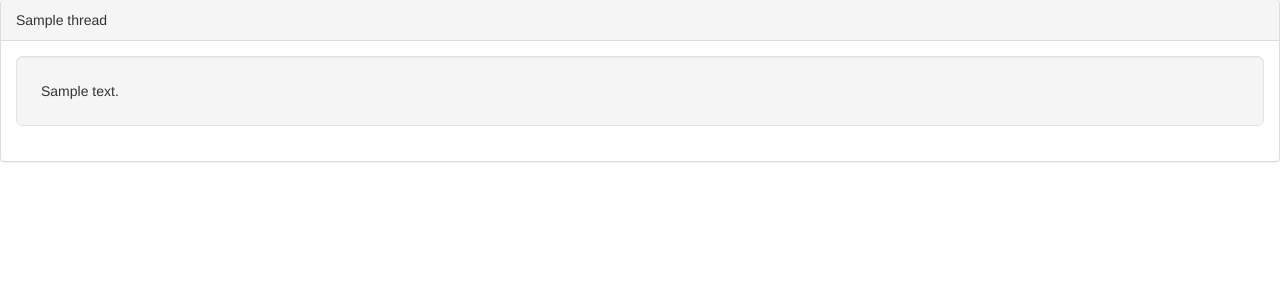
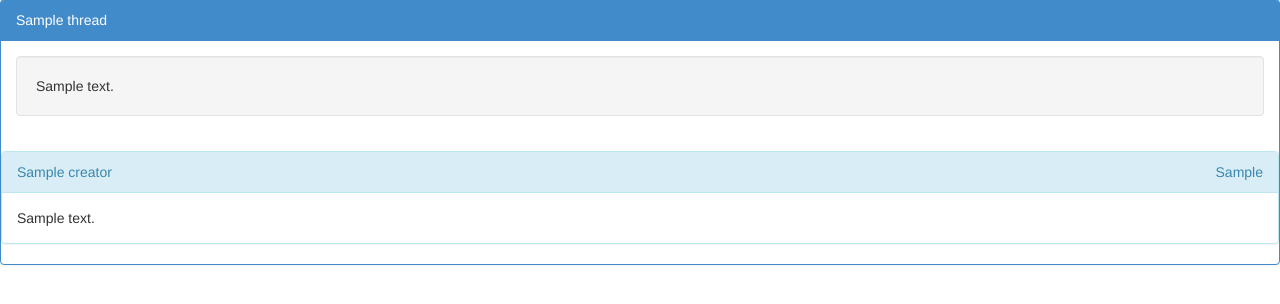
Before and after one commit to sixthshift/lmsunsw, a Django app: template app/templates/app/post.html in a window 1280 px wide. Shown: the part 51-355 px from the top of the page. Run offline with Django 3.2, Linux system fonts and the light colour scheme; the template is opened without the code that fills it: most values are stand-ins (such as "Sample title", 1, 10 or a date in 2020); some libraries are stand-ins or nearby versions.

Commit message:
updated posts page design

```diff
--- a/app/static/app/content/site.css
+++ b/app/static/app/content/site.css
@@ -121,7 +121,10 @@ iframe {
 /* sizing and alignment of the change_list_add_button in admin */
 
 #float-right {
-  float: right
+  float: right;
+}
+#float-text-right {
+  text-align: right;
 }
 
 /* admin detail view header */
--- a/app/templates/app/post.html
+++ b/app/templates/app/post.html
@@ -1,17 +1,36 @@
 {% extends "app/layout.html" %}
 
 {% block content %}
-<div class="panel panel-default">
+<div class="panel panel-primary">
 	<div class="panel-heading">
 		{{ thread.title }}
 	</div>
 	<div class="panel-body">
-		{% for object in object_list %}
-			<div class="well well-lg">
-				{{ object.content }}
+		{% if thread.content %}
+			<div class="well">
+				{{ thread.content }}
 			</div>
+		{% endif %}
+	</div>
+
+		{% for post in object_list %}
+		<div class="panel {% cycle 'panel-info' 'panel-success' 'panel-warning' 'panel-danger'%}">
+			<div class="panel-heading">
+				<div class="row">
+					<div class="col-md-6">
+						{{ post.Creator }}
+					</div>
+					<div id="float-text-right" class="col-md-6">
+						{{ post.last_touch }}
+					</div>
+				</div>
+			</div>
+		<div class="panel-body">
+			{{ post.content }}
+		</div>
+	</div>
 		{% endfor %}
-	</div>
+
 </div>
 
 {% endblock %}
--- a/populate.py
+++ b/populate.py
@@ -217,7 +217,7 @@ def populate():
     thread1 = create_thread()
     thread2 = create_thread()
     thread3 = create_thread()
-    for i in xrange(15):
+    for i in xrange(50):
         Rand.post()
 
 
```
Also changed, not shown: static/app/content/site.css (+9 -1 lines), db.sqlite3.
